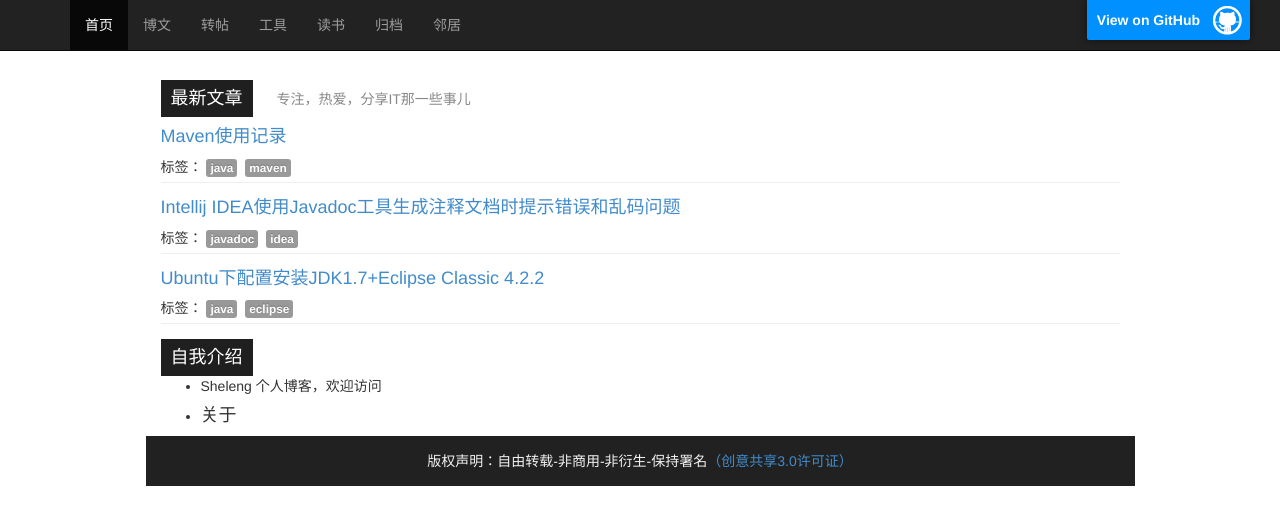
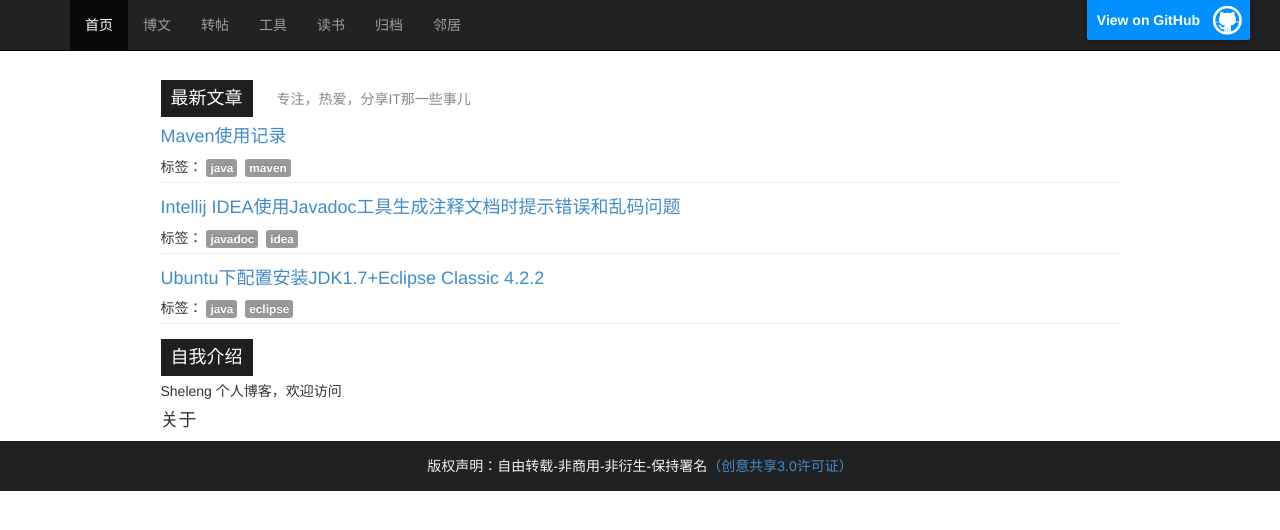
Before and after one commit to sheleng/sheleng.github.io, a Jekyll site: the page built from index.html, in a window 1280 px wide. Shown: the top 530 px of the page. Built offline with Jekyll 4.4.1, drawn with Linux system fonts in a browser that asks for light colours.

```diff
--- a/index.html
+++ b/index.html
@@ -32,7 +32,7 @@
 	  </ul>
     </div>
   </div>
-  <div class="span10 index-right">
+  <div class="span10 index index-right">
     <div class="content-title">
       <span class="title">自我介绍</span>
     </div>
@@ -44,3 +44,4 @@
     </div>
   </div>
 </div>
+</div>
```
